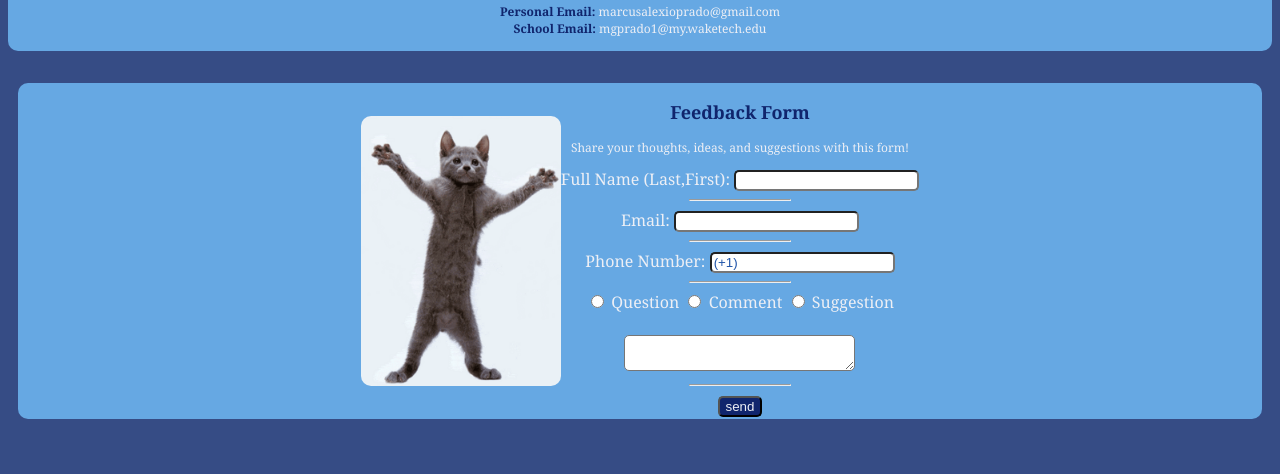
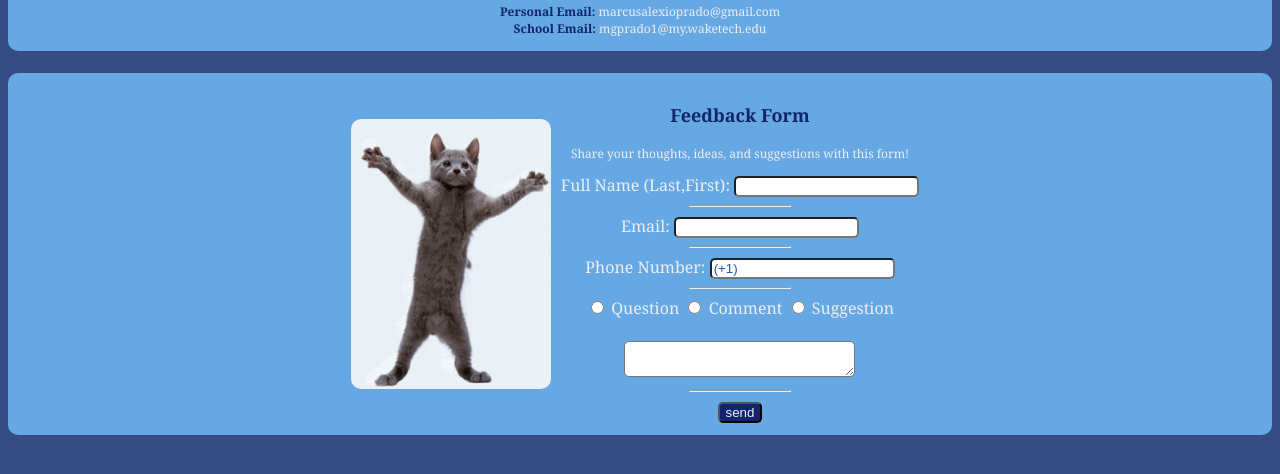
Before and after one commit to AlexioPrado/AlexioPrado.github.io, a plain HTML site: page contacts.html in a window 1280 px wide. Shown: the part 172-646 px from the top of the page. Drawn offline with Linux system fonts and the light colour scheme.

Commit message:
saved contacts.html

```diff
--- a/contacts.html
+++ b/contacts.html
@@ -18,9 +18,10 @@
             </p>
         </section>
         <br>
-        <section class ="form card">
+        <section class ="contacts card">
             <div class="flex-container">
                 <img class="gif" src=".\Cat.gif" alt="cat dancing">
+                <section class="form">
                 <form action="/information.html" method="POST">
                     <h1 style="color: #10256D">Feedback Form</h1>
                     <p>Share your thoughts, ideas, and suggestions with this form!</p>
@@ -55,6 +56,7 @@
                     <input id="submit" type="submit" value="send">
 
                 </form>
+                </section>
             </div>
         </section>
     </body>
```
